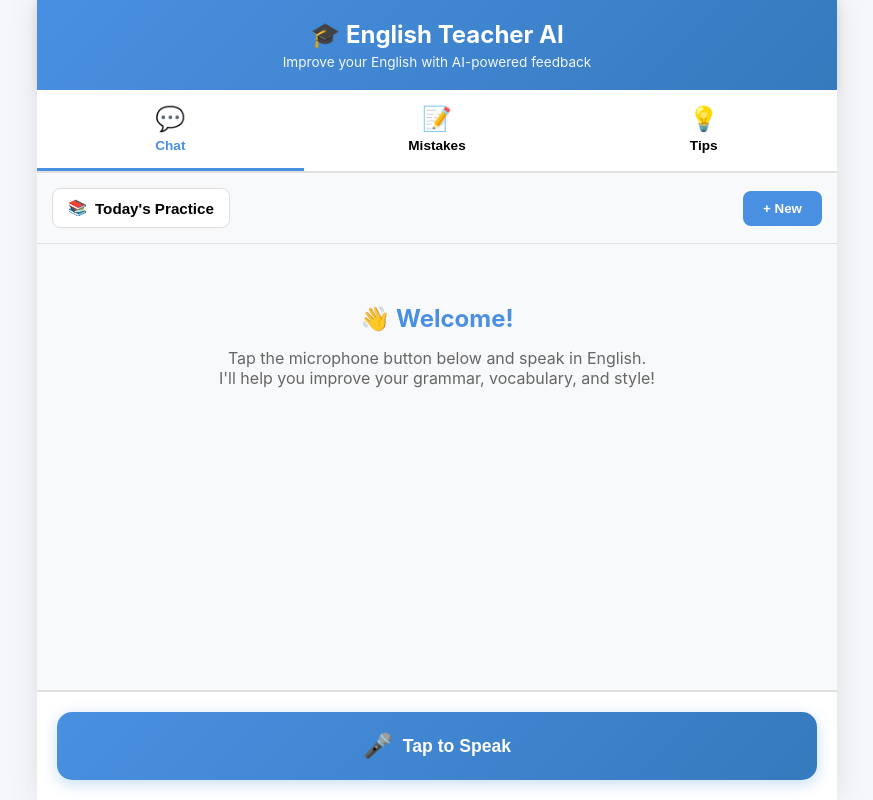
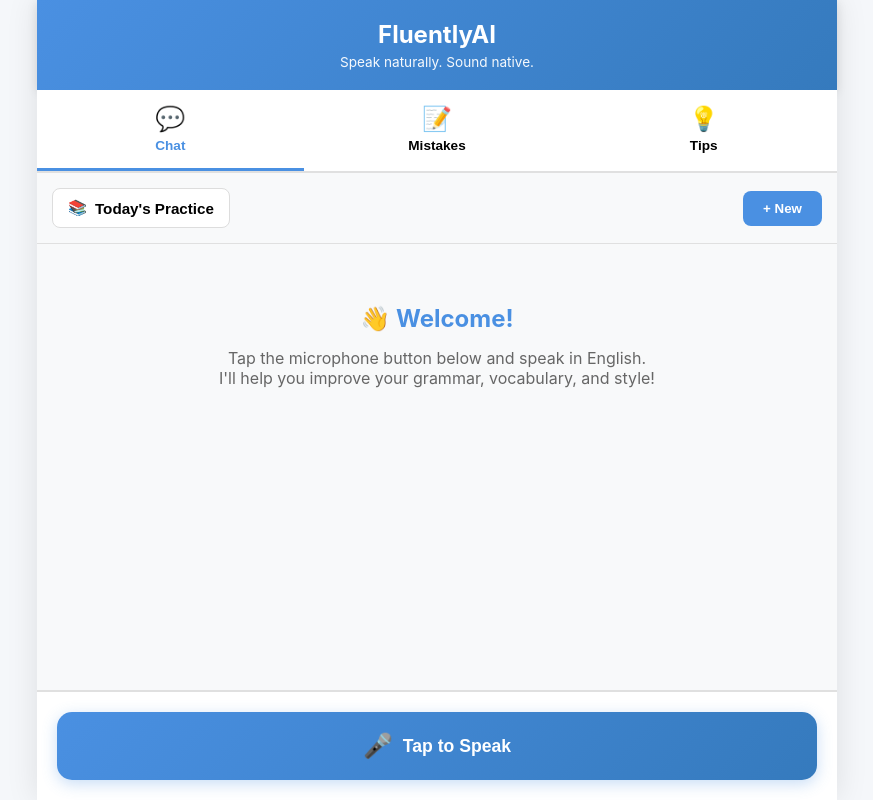
Before and after one commit to sowven/speakmint, a plain HTML site: page index.html in a window 1280 px wide. Shown: the whole page, without its empty margins (203-1076 px from the left). Drawn offline with Linux system fonts and the light colour scheme.

Commit message:
Rebrand to FluentlyAI

```diff
--- a/index.html
+++ b/index.html
@@ -7,7 +7,7 @@
     <meta name="apple-mobile-web-app-capable" content="yes">
     <meta name="apple-mobile-web-app-status-bar-style" content="black-translucent">
     <meta name="mobile-web-app-capable" content="yes">
-    <title>English Teacher AI</title>
+    <title>FluentlyAI</title>
     <link rel="manifest" href="manifest.json">
     <link rel="stylesheet" href="styles.css">
 </head>
@@ -15,8 +15,8 @@
     <div class="app-container">
         <!-- Header -->
         <header>
-            <h1>🎓 English Teacher AI</h1>
-            <p>Improve your English with AI-powered feedback</p>
+            <h1>FluentlyAI</h1>
+            <p>Speak naturally. Sound native.</p>
         </header>
 
         <!-- Tab Navigation -->
```
Also changed, not shown: manifest.json.
